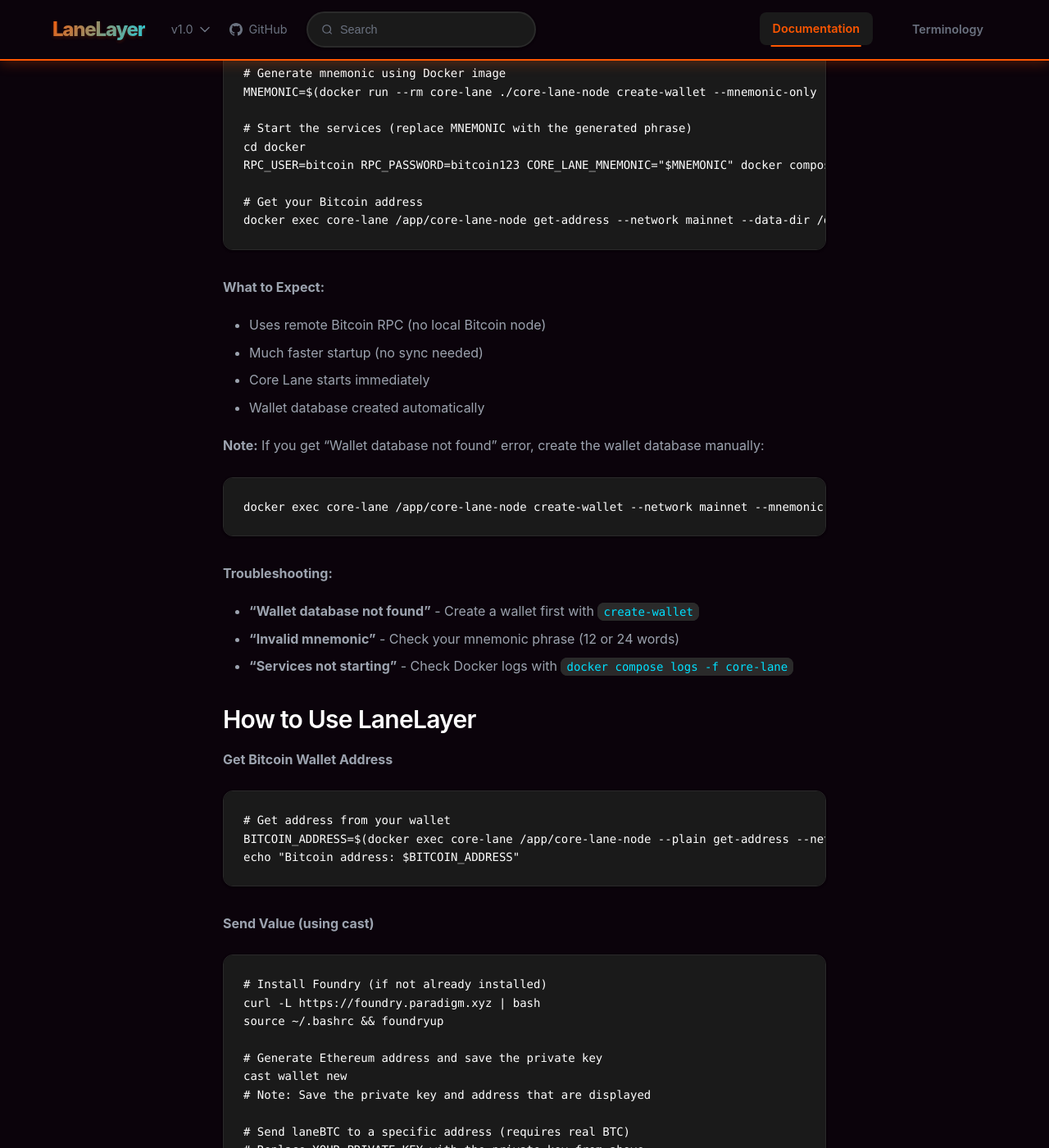
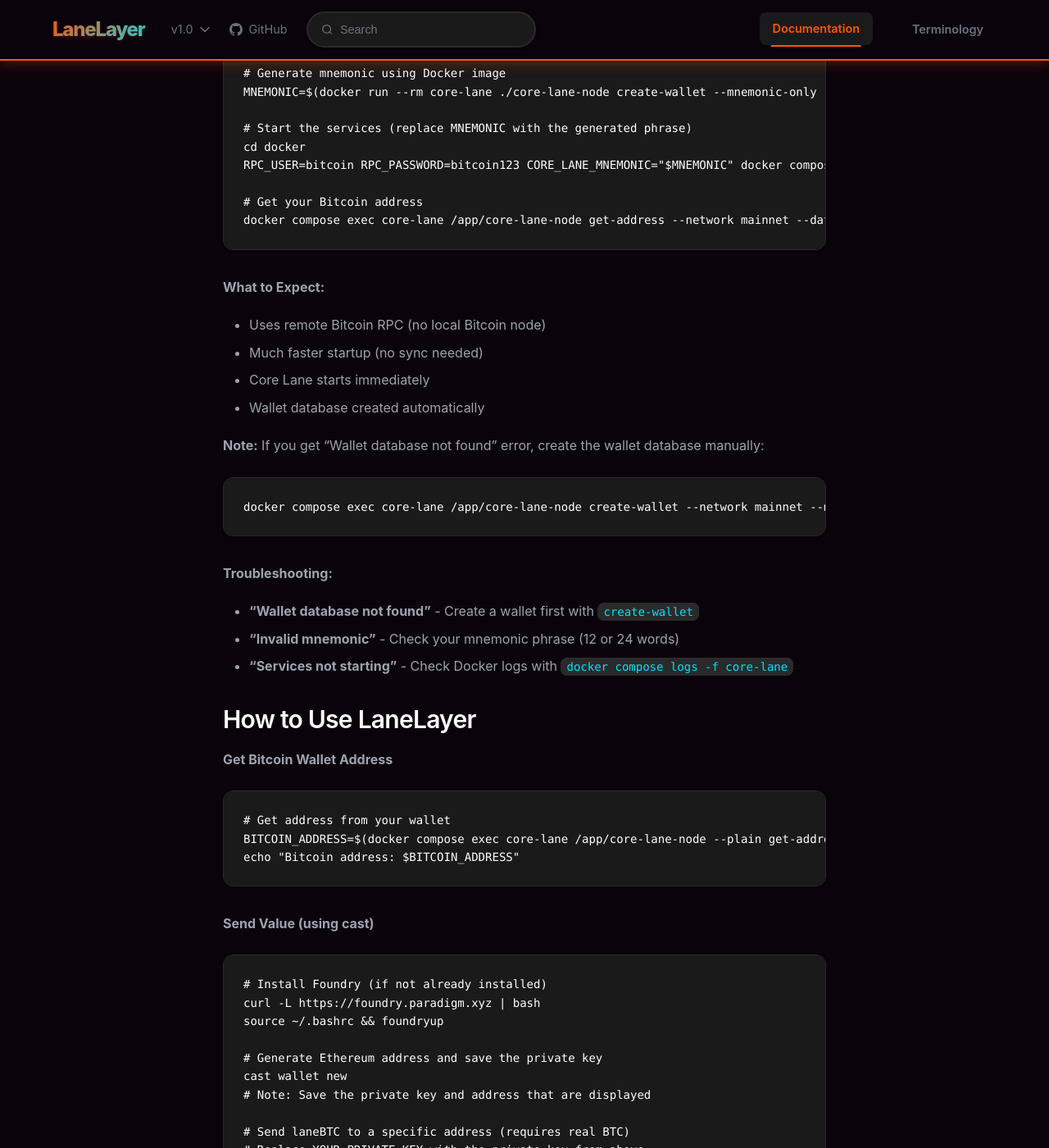
Before and after one commit to lanelayer/lanelayer.github.io, a Jekyll site: the page built from index.md, in a window 1280 px wide and 1400 px high, scrolled down 2465 px. Shown: the whole window at 82% size. Built offline with Jekyll 4.4.1, drawn with Linux system fonts in a browser that asks for light colours.

Commit message:
Replace 'docker exec' with 'docker compose exec' for consistency

````diff
--- a/index.md
+++ b/index.md
@@ -92,7 +92,7 @@
 RPC_USER=bitcoin RPC_PASSWORD=bitcoin123 CORE_LANE_MNEMONIC="$MNEMONIC" docker compose -f docker-compose.yml up --build --wait -d
 
 # Get your Bitcoin address
-docker exec core-lane /app/core-lane-node get-address --network mainnet --data-dir /data
+docker compose exec core-lane /app/core-lane-node get-address --network mainnet --data-dir /data
 ```
 
 **What to Expect:**
@@ -105,7 +105,7 @@
 **Note:** If you get "Wallet database not found" error, create the wallet database manually:
 
 ```bash
-docker exec core-lane /app/core-lane-node create-wallet --network mainnet --mnemonic "$MNEMONIC" --data-dir /data
+docker compose exec core-lane /app/core-lane-node create-wallet --network mainnet --mnemonic "$MNEMONIC" --data-dir /data
 ```
 
 **Troubleshooting:**
@@ -120,7 +120,7 @@
 
 ```bash
 # Get address from your wallet
-BITCOIN_ADDRESS=$(docker exec core-lane /app/core-lane-node --plain get-address --network mainnet --data-dir /data)
+BITCOIN_ADDRESS=$(docker compose exec core-lane /app/core-lane-node --plain get-address --network mainnet --data-dir /data)
 echo "Bitcoin address: $BITCOIN_ADDRESS"
 ```
 
@@ -189,7 +189,7 @@
 
 ```bash
 # Create exit intent
-docker exec core-lane /app/core-lane-node construct-exit-intent \
+docker compose exec core-lane /app/core-lane-node construct-exit-intent \
   --bitcoin-address $BITCOIN_ADDRESS \
   --amount 50000000 \
   --expire-by 1000000 \
````
